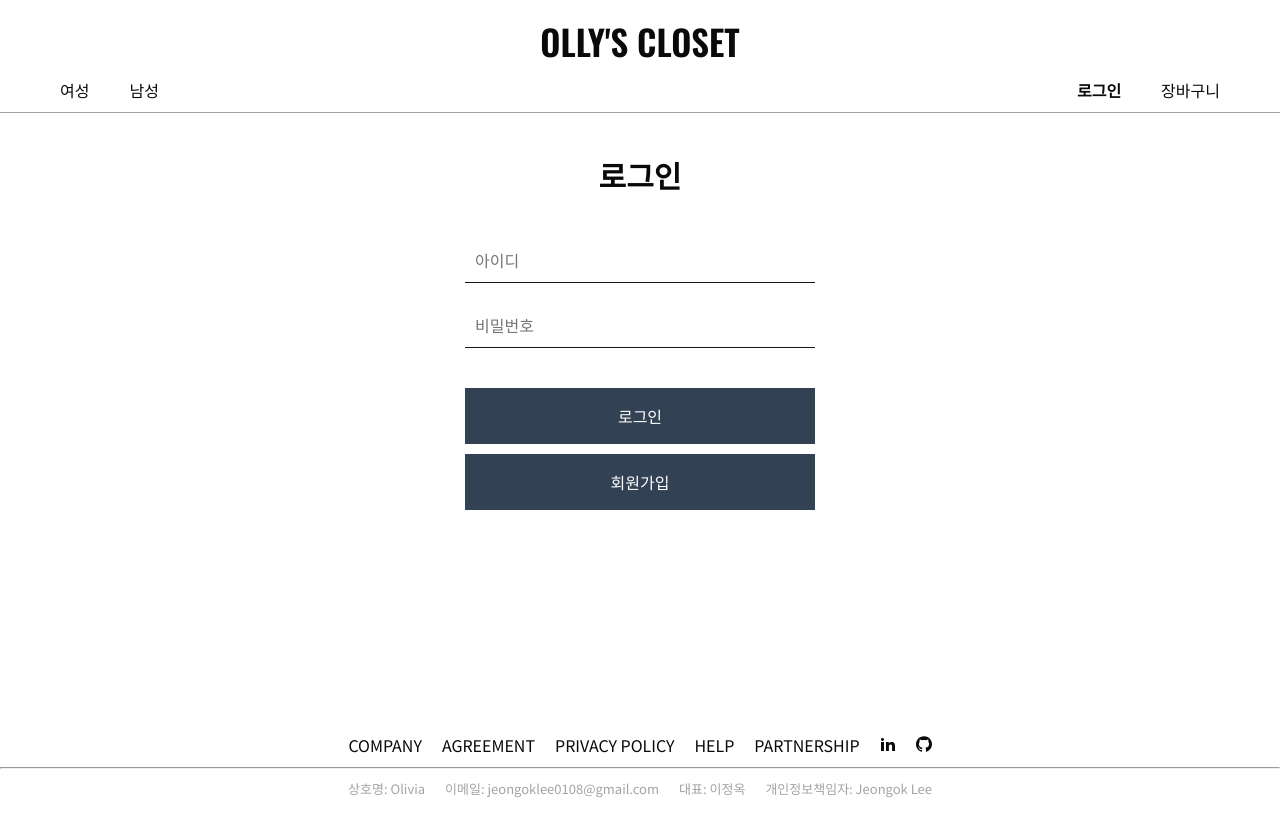
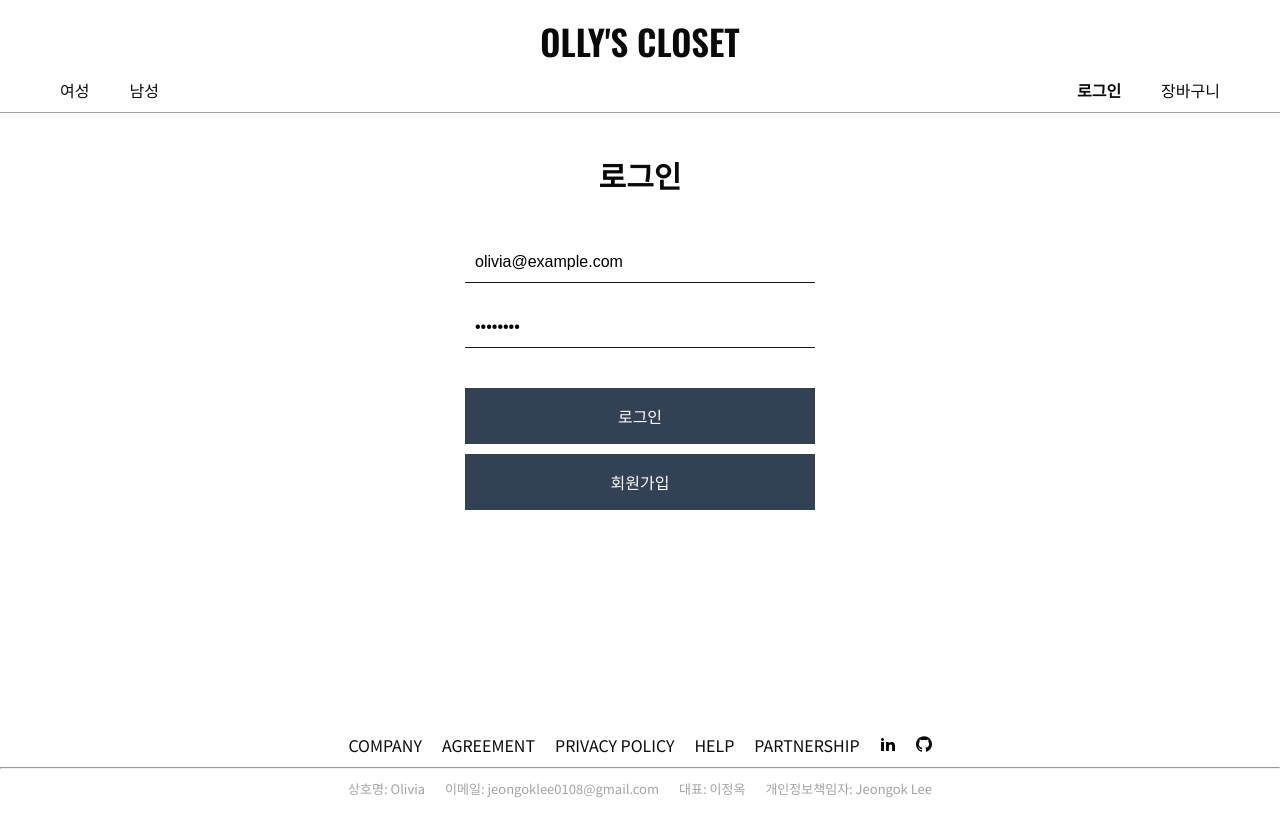
Before and after one commit to ok-olly/olly-closet, a React (Vite) app: page /login in a window 1280 px wide. Built offline with nearby package versions, Linux system fonts and the light colour scheme.

Commit message:
로그인 기능 추가

```diff
--- a/src/pages/Login.jsx
+++ b/src/pages/Login.jsx
@@ -1,5 +1,7 @@
-import { Form } from "react-router-dom";
+import { Form, useNavigate } from "react-router-dom";
 import styled from "styled-components";
+import { login } from "../services/apiAuth";
+import { useState } from "react";
 
 const H2 = styled.h2`
   font-weight: 600;
@@ -28,6 +30,7 @@ const InputContainer = styled.div`
   input {
     border: none;
     font-size: inherit;
+    width: 100%;
 
     &:focus {
       outline: none;
@@ -51,17 +54,46 @@ const Button = styled.button`
 `;
 
 function Login() {
+  const [email, setEmail] = useState("olivia@example.com");
+  const [password, setPassword] = useState("password");
+  const navigate = useNavigate();
+
+  async function handleSubmit(e) {
+    e.preventDefault();
+    if (!email || !password) return;
+
+    try {
+      const { user, session } = await login({ email, password });
+      if (user.aud === "authenticated") navigate("/");
+    } catch (e) {
+      console.log(e);
+      alert("이메일 또는 비밀번호를 잘못 입력했습니다.");
+    }
+  }
+
   return (
     <>
       <H2>로그인</H2>
       <Container>
-        <StyledForm>
+        <StyledForm onSubmit={handleSubmit}>
           <div>
             <InputContainer>
-              <input type="text" placeholder="아이디" />
+              <input
+                type="text"
+                placeholder="아이디"
+                id="email"
+                value={email}
+                onChange={(e) => setEmail(e.target.value)}
+              />
             </InputContainer>
             <InputContainer>
-              <input type="password" placeholder="비밀번호" />
+              <input
+                type="password"
+                placeholder="비밀번호"
+                id="password"
+                value={password}
+                onChange={(e) => setPassword(e.target.value)}
+              />
             </InputContainer>
           </div>
 
--- /dev/null
+++ b/src/services/apiAuth.js
@@ -0,0 +1,14 @@
+import supabase from "./supabase";
+
+export async function login({ email, password }) {
+  const { data, error } = await supabase.auth.signInWithPassword({
+    email,
+    password,
+  });
+
+  if (error) {
+    throw new Error(error.message);
+  }
+
+  return data;
+}
```
